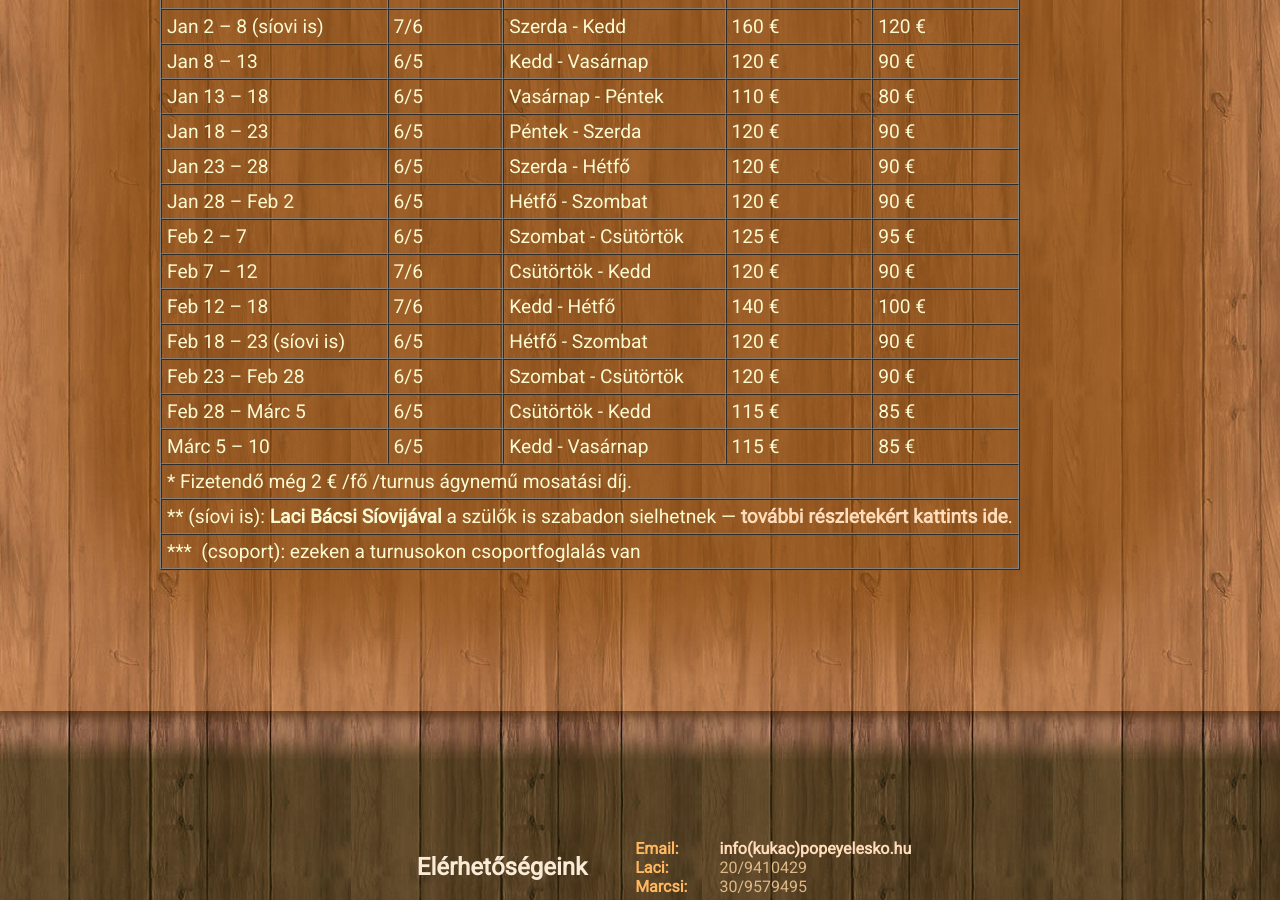
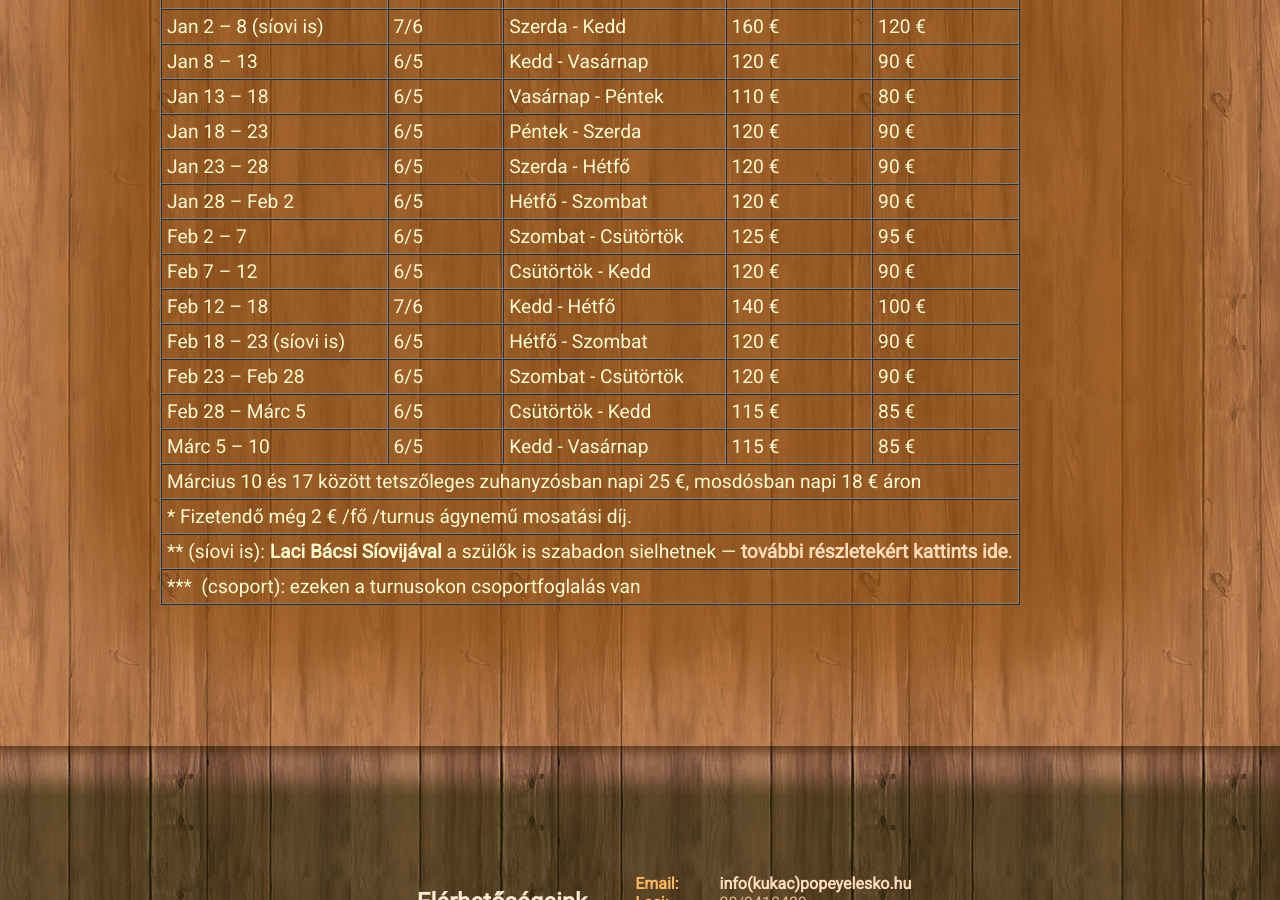
Before and after one commit to popeye-archive/popeye-weblap, a Jekyll site: the page built from _turak/siutak/arak-idopontok.html, in a window 1280 px wide and 900 px high, scrolled down 1118 px. Built offline with Jekyll 4.4.1, drawn with Linux system fonts in a browser that asks for light colours.

Commit message:
Időpontok: 5 éjszaka fix

```diff
--- a/_turak/siutak/arak-idopontok.html
+++ b/_turak/siutak/arak-idopontok.html
@@ -82,7 +82,7 @@ turaNevRejtett: true
 </tr>
 <tr>
 <td>Feb 7 – 12</td>
-<td>7/6</td>
+<td>6/5</td>
 <td>Csütörtök - Kedd</td>
 <td>120 €</td>
 <td>90 €</td>
@@ -94,7 +94,7 @@ turaNevRejtett: true
 <td>140 €</td>
 <td>100 €</td>
 </tr>
-{% if false %} <tr class="highlight"> {% endif %}
+{% if false %} <tr class="highlight"></tr> {% endif %}
 <tr>
 <td>Feb 18 – 23 (síovi is)</td>
 <td>6/5</td>
@@ -125,12 +125,12 @@ turaNevRejtett: true
 </tr>
 <tr class="hidden">
 <td>Márc 10 – 17</td>
-<td>6/5</td>
+<td>8/7</td>
 <td>Vasárnap - Vasárnap</td>
 <td>napi 25 €</td>
 <td>napi 18 €</td>
 </tr>
-<tr class="hidden">
+<tr>
 <td colspan="5">Március 10 és 17 között tetszőleges zuhanyzósban napi 25 €, mosdósban napi 18 € áron</td>
 </tr>
 </tbody>
```
